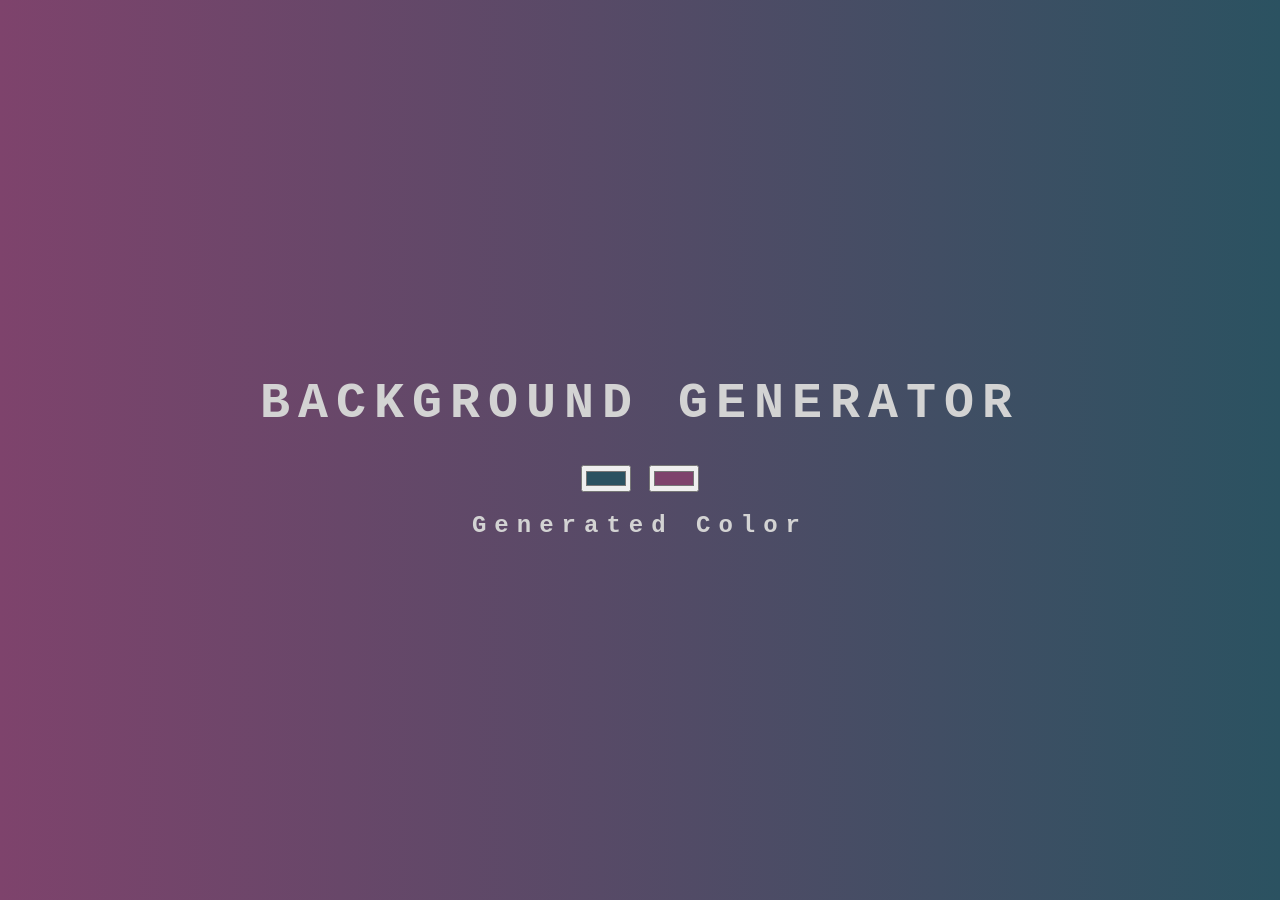
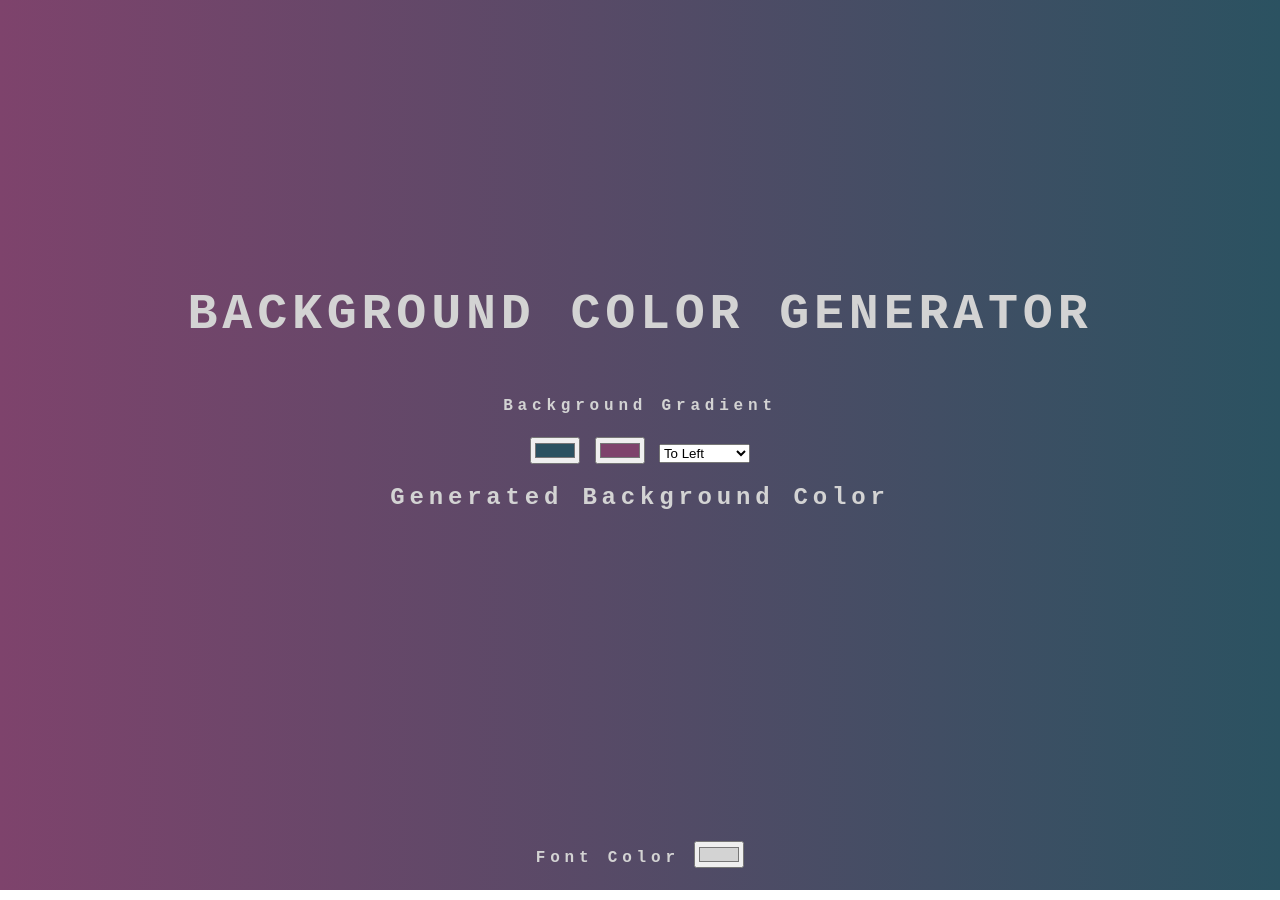
Before and after one commit to solaiman5683/BackgroundGenarator, a plain HTML site: page index.html in a window 1280 px wide. Drawn offline with Linux system fonts and the light colour scheme.

Commit message:
backgroundGenarator

```diff
--- a/index.html
+++ b/index.html
@@ -11,14 +11,26 @@
 
 <body>
     <main>
-        <h1>Background Generator</h1>
+        <h1>Background Color Generator</h1>
         <div>
+            <h4>Background Gradient</h4>
             <input id="color1" type="color" name="color1" value="#2B5261">
             <input id="color2" type="color" name="color2" value="#7E436C">
+            <select name="" id="">
+                <option value="to left">To Left</option>
+                <option value="to right">To Right</option>
+                <option value="to top">To Top</option>
+                <option value="to bottom">To Bottom</option>
+                <option value="145deg">45 Degrees</option>
+                <option value="145deg">90 Degrees</option>
+            </select>
         </div>
-        <h2>Generated Color</h2>
+        <h2>Generated Background Color</h2>
         <h3></h3>
     </main>
+    <footer>
+        <h4>Font Color <input id="fontColor" type="color" value="#D3D3D3"></h4>
+    </footer>
     <script src="./script.js"></script>
 </body>
 
--- a/script.js
+++ b/script.js
@@ -2,14 +2,20 @@ const body = document.querySelector('body');
 const color1 = document.querySelector("#color1");
 const color2 = document.querySelector("#color2");
 const css = document.querySelector("h3");
+const fontColor = document.querySelector("#fontColor");
+const options = document.querySelector('select');
 
-function colorChange(){
-    body.style.background = `linear-gradient(to right, ${color1.value},${color2.value})`;
-    console.log(color1.value)
+function colorChange() {
+    body.style.background = `linear-gradient(${options.value}, ${color1.value},${color2.value})`;
+    css.textContent = body.style.background + ";";
 }
 
 console.log(color1.value);
 
 
-color1.addEventListener("input", colorChange)
-color2.addEventListener("input", colorChange)
+color1.addEventListener("input", colorChange);
+color2.addEventListener("input", colorChange);
+options.addEventListener("input", colorChange);
+fontColor.addEventListener("input", function () {
+    body.style.color = fontColor.value;
+})
--- a/style.css
+++ b/style.css
@@ -3,13 +3,16 @@ body{
     padding: 0;
     font-family: 'Courier New', Courier, monospace;
     text-align: center;
-    letter-spacing: .5em;
+    letter-spacing: .3em;
     background: linear-gradient(to left, #2B5261,#7E436C);
     color: rgb(211, 211, 211);
+
+}
+main{
     display: grid;
-    /* justify-content: center; */
     align-content: center;
-    height: 900px;
+    height: 800px;
+    padding: 10px;
 }
 h1{
     font-size: 50px;
```
